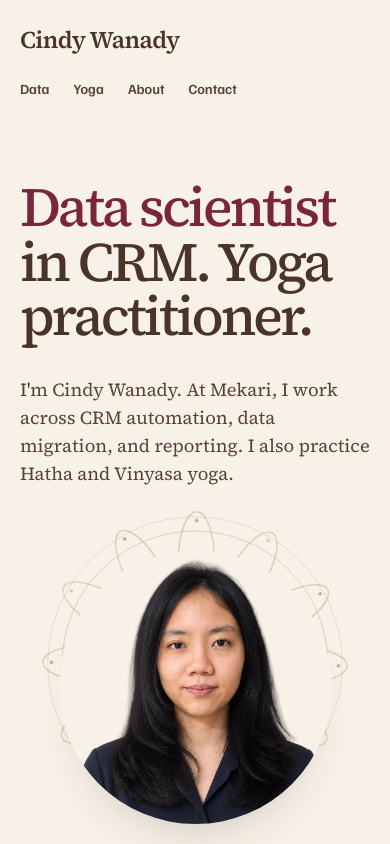
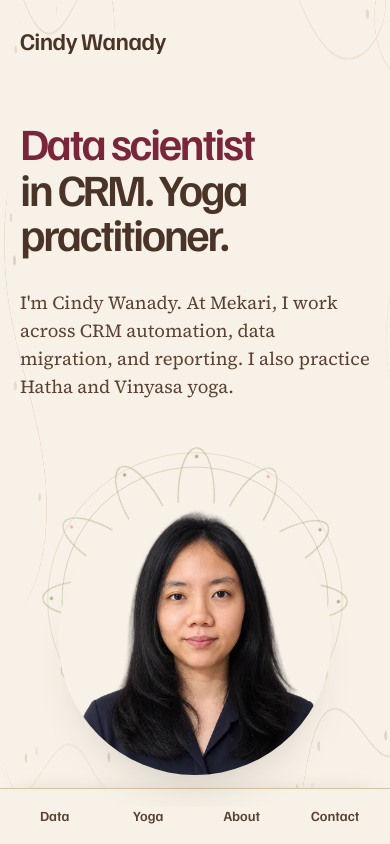
Before and after one commit to cindywanady/cindywanady.github.io, a Next.js app: page / in a window 390 px wide. Shown: the top 844 px of the page. Built offline with nearby package versions, Linux system fonts and the light colour scheme.

Commit message:
Refine mobile layout and ambient visual design

```diff
--- a/src/app/yoga/page.tsx
+++ b/src/app/yoga/page.tsx
@@ -36,9 +36,6 @@ export default function YogaPage() {
                         </li>
                     ))}
                 </ul>
-                <p className="font-display text-sm text-secondary">
-                    {page.text.styles}: {yoga.styles.join(" and ")}
-                </p>
             </Section>
 
             <Section title={page.text.sequence} lede={page.ledes.sequence}>
--- a/src/components/site/chakra-field.tsx
+++ b/src/components/site/chakra-field.tsx
@@ -15,7 +15,7 @@ export function ChakraField({ tone = "both" }: { tone?: Tone }) {
         <svg aria-hidden="true" className="chakra-field" viewBox="0 0 500 500" fill="none" xmlns="http://www.w3.org/2000/svg">
             <circle cx="250" cy="250" r="236" stroke={color.outer} strokeOpacity=".28" strokeWidth="1" />
             <circle cx="250" cy="250" r="213" stroke={color.outer} strokeOpacity=".46" strokeWidth="1" />
-            <g className="chakra-orbit" style={{ transformOrigin: "250px 250px" }}>
+            <g className="chakra-orbit">
                 {Array.from({ length: 12 }, (_, index) => (
                     <g key={index} transform={`rotate(${index * 30} 250 250)`}>
                         <ellipse cx="250" cy="84" rx="29" ry="78" stroke={color.outer} strokeOpacity=".55" strokeWidth="1.4" />
@@ -23,7 +23,7 @@ export function ChakraField({ tone = "both" }: { tone?: Tone }) {
                     </g>
                 ))}
             </g>
-            <g className="chakra-breath" style={{ transformOrigin: "250px 250px" }}>
+            <g className="chakra-breath">
                 <circle cx="250" cy="250" r="112" fill={palette.cream} fillOpacity=".76" stroke={color.inner} strokeOpacity=".36" strokeWidth="1.5" />
                 {Array.from({ length: 8 }, (_, index) => (
                     <ellipse
--- a/src/components/site/half-column.tsx
+++ b/src/components/site/half-column.tsx
@@ -20,7 +20,7 @@ export function HalfColumn({ column, tone }: { column: Column; tone: "data" | "y
         <section aria-labelledby={headingId} className={cx("practice-panel", tone === "data" ? "practice-panel-data" : "practice-panel-yoga")}>
             <h2 id={headingId} className="practice-heading">
                 <PracticeMark tone={tone} />
-                {column.heading}
+                <span>{column.heading}</span>
             </h2>
             <img
                 src={tone === "data" ? "/home-data.webp" : "/home-yoga.webp"}
--- a/src/components/site/nav-list.tsx
+++ b/src/components/site/nav-list.tsx
@@ -4,7 +4,7 @@ import { cx } from "@/utils/cx";
 /** The four section links. `current` is the href of the section being read. */
 export function NavList({ items, current }: { items: NavItem[]; current: string | null }) {
     return (
-        <ul className="flex flex-wrap items-center gap-x-6 gap-y-2">
+        <ul className="site-nav-list flex flex-wrap items-center gap-x-6 gap-y-2">
             {items.map((item) => {
                 const isCurrent = item.href === current;
                 return (
--- a/src/components/site/project-entry.tsx
+++ b/src/components/site/project-entry.tsx
@@ -12,7 +12,7 @@ export function ProjectEntry({ project, featured = false, children }: { project:
         <article
             data-featured={featured ? "" : undefined}
             className={cx(
-                "flex flex-col gap-3 rounded-2xl bg-neutral-100 transition duration-300 ease-out hover:-translate-y-1 hover:shadow-[0_24px_48px_-28px_rgba(74,52,40,0.45)] motion-reduce:transition-none motion-reduce:hover:translate-y-0",
+                "project-entry flex flex-col gap-3 rounded-sm bg-neutral-100 transition duration-300 ease-out hover:-translate-y-1 hover:shadow-[0_24px_48px_-28px_rgba(74,52,40,0.45)] motion-reduce:transition-none motion-reduce:hover:translate-y-0",
                 featured ? "p-8 md:p-10" : "p-6",
             )}
         >
--- a/src/components/site/section.tsx
+++ b/src/components/site/section.tsx
@@ -5,9 +5,9 @@ import type { ReactNode } from "react";
  */
 export function Section({ title, lede, children }: { title: string; lede?: string; children: ReactNode }) {
     return (
-        <section className="flex flex-col gap-10 pt-12 pb-20">
+        <section className="flex flex-col gap-10 border-t border-secondary pt-12 pb-20">
             <header className="grid gap-3 md:grid-cols-[1fr_1fr] md:items-end md:gap-12">
-                <h2 className="font-body text-4xl font-medium tracking-tight text-primary md:text-5xl">{title}</h2>
+                <h2 className="font-display text-4xl font-medium tracking-tight text-primary md:text-5xl">{title}</h2>
                 {lede && <p className="max-w-[32rem] leading-relaxed text-tertiary md:justify-self-end md:text-right">{lede}</p>}
             </header>
             {children}
--- a/src/components/site/site-footer.tsx
+++ b/src/components/site/site-footer.tsx
@@ -11,7 +11,7 @@ export function SiteFooter() {
                 {site.identity.name}, {new Date().getFullYear()}
             </p>
             <nav aria-label="Profiles">
-                <ul className="flex items-center gap-5">
+                <ul className="flex flex-wrap items-center gap-x-5 gap-y-2">
                     {site.identity.profiles.map((profile) => {
                         const Icon = ICONS[profile.label];
                         return (
--- a/src/components/site/site-header.tsx
+++ b/src/components/site/site-header.tsx
@@ -9,11 +9,11 @@ import { NavList } from "./nav-list";
 export function SiteHeader() {
     const current = currentNavHref(usePathname() ?? "/", site.navigation);
     return (
-        <header className="mx-auto flex w-full max-w-6xl flex-wrap items-center justify-between gap-5 px-5 py-6 md:px-8">
-            <a href="/" className="font-body text-2xl font-semibold tracking-tight text-primary hover:text-brand-700">
+        <header className="site-header mx-auto flex w-full max-w-6xl flex-wrap items-center justify-between gap-5 px-5 py-6 md:px-8">
+            <a href="/" className="font-display text-2xl font-semibold tracking-tight text-primary hover:text-brand-700">
                 {site.identity.name}
             </a>
-            <nav aria-label="Sections">
+            <nav aria-label="Sections" className="site-nav">
                 <NavList items={site.navigation} current={current} />
             </nav>
         </header>
--- a/src/styles/site.css
+++ b/src/styles/site.css
@@ -1,5 +1,5 @@
-/* Editorial type, fine rules, and a single botanical illustration give the
-   site its quiet pace. The eight client colors remain in theme.css. */
+/* The ambient layer, fine rules, and strong display type shape the site.
+   The eight client colors remain in theme.css. */
 
 @font-face {
     font-family: "Familjen Grotesk";
@@ -24,6 +24,25 @@
 
 body {
     background-color: var(--color-neutral-50);
+    isolation: isolate;
+}
+
+body::before {
+    position: fixed;
+    z-index: 0;
+    inset: 0;
+    background: url("/ambient-traces.webp") 0 100% / 110% 110% no-repeat;
+    content: "";
+    opacity: 0.16;
+    pointer-events: none;
+    animation: ambient-drift 65s ease-in-out infinite alternate;
+}
+
+.site-header,
+main,
+footer {
+    position: relative;
+    z-index: 1;
 }
 
 ::selection {
@@ -53,23 +72,25 @@ body {
 .intro-copy {
     position: relative;
     z-index: 2;
+    min-width: 0;
 }
 
 .intro-title {
     max-width: 14ch;
     margin: 0;
     color: var(--color-neutral-800);
-    font-family: var(--font-body);
-    font-size: clamp(3.9rem, 6.6vw, 6.4rem);
-    font-weight: 500;
-    line-height: 0.99;
+    font-family: var(--font-display);
+    font-size: clamp(3.6rem, 6.3vw, 6rem);
+    font-weight: 600;
+    line-height: 1.02;
     letter-spacing: -0.055em;
     text-wrap: balance;
+    overflow-wrap: anywhere;
 }
 
 .intro-shell-inner .intro-title {
     max-width: 16ch;
-    font-size: clamp(3.7rem, 5.5vw, 5.5rem);
+    font-size: clamp(3.35rem, 5vw, 5.1rem);
 }
 
 .hero-emphasis {
@@ -91,6 +112,7 @@ body {
 .intro-art {
     position: relative;
     align-self: stretch;
+    min-width: 0;
     min-height: 20rem;
 }
 
@@ -102,7 +124,7 @@ body {
 .intro-portrait {
     position: absolute;
     z-index: 2;
-    right: 12%;
+    left: 50%;
     bottom: 1rem;
     display: block;
     width: 76%;
@@ -111,6 +133,7 @@ body {
     border-radius: 50%;
     background: var(--color-neutral-50);
     box-shadow: 0 28px 54px -40px rgb(74 52 40 / 0.45);
+    transform: translateX(-50%);
 }
 
 .intro-portrait img {
@@ -124,7 +147,6 @@ body {
 }
 
 .intro-shell-inner .intro-portrait {
-    right: 12%;
     bottom: 0.4rem;
 }
 
@@ -177,7 +199,8 @@ body {
     flex-direction: column;
     gap: 1.45rem;
     min-width: 0;
-    padding-top: 0.2rem;
+    padding-top: 1rem;
+    border-top: 2px solid var(--practice-color);
 }
 
 .practice-panel-data {
@@ -194,11 +217,15 @@ body {
     gap: 0.85rem;
     margin: 0;
     color: var(--color-neutral-800);
-    font-family: var(--font-body);
+    font-family: var(--font-display);
     font-size: clamp(2.25rem, 3.4vw, 3.25rem);
     font-weight: 500;
     line-height: 1.1;
     letter-spacing: -0.035em;
+}
+
+.practice-heading span {
+    min-width: 0;
 }
 
 .practice-mark {
@@ -225,6 +252,26 @@ body {
     aspect-ratio: 16 / 10;
     object-fit: cover;
     border-radius: 0.45rem;
+}
+
+.project-entry {
+    border-top: 2px solid var(--color-neutral-300);
+}
+
+.project-entry[data-featured] {
+    border-top-color: var(--color-feature);
+}
+
+.project-entry {
+    min-width: 0;
+    overflow-wrap: anywhere;
+}
+
+.project-entry [aria-label="Tools"] li,
+.project-entry [aria-label="Tools"] span {
+    max-width: 100%;
+    white-space: normal;
+    overflow-wrap: anywhere;
 }
 
 .featured-project-image {
@@ -265,6 +312,7 @@ body {
     gap: 0.8rem;
     align-self: flex-start;
     margin-top: auto;
+    min-height: 2.75rem;
     padding: 0.55rem 0 0.3rem;
     color: var(--color-brand-700);
     border-bottom: 1px solid var(--color-brand-700);
@@ -280,11 +328,25 @@ body {
 }
 
 .chakra-orbit {
+    transform-box: view-box;
+    transform-origin: center;
     animation: chakra-turn 70s linear infinite;
 }
 
 .chakra-breath {
+    transform-box: view-box;
+    transform-origin: center;
     animation: chakra-inhale 8s ease-in-out infinite;
+}
+
+@keyframes ambient-drift {
+    from {
+        background-position: 0 100%;
+    }
+
+    to {
+        background-position: 100% 0;
+    }
 }
 
 @keyframes chakra-turn {
@@ -300,29 +362,83 @@ body {
 }
 
 @media (max-width: 760px) {
+    body {
+        padding-bottom: calc(4rem + env(safe-area-inset-bottom));
+    }
+
+    .site-nav {
+        position: fixed;
+        z-index: 10;
+        right: 0;
+        bottom: 0;
+        left: 0;
+        padding: 0.35rem max(0.5rem, env(safe-area-inset-right)) calc(0.35rem + env(safe-area-inset-bottom)) max(0.5rem, env(safe-area-inset-left));
+        background: var(--color-neutral-50);
+        border-top: 1px solid var(--color-neutral-200);
+        box-shadow: 0 -8px 24px -20px rgb(74 52 40 / 0.35);
+    }
+
+    .site-nav-list {
+        display: grid;
+        grid-template-columns: repeat(4, minmax(0, 1fr));
+        gap: 0;
+        width: 100%;
+    }
+
+    .site-nav-list li {
+        min-width: 0;
+    }
+
+    .site-nav-list a {
+        display: grid;
+        min-height: 2.75rem;
+        place-items: center;
+        padding-inline: 0.1rem;
+        text-align: center;
+        touch-action: manipulation;
+    }
+
     .intro-shell-home,
     .intro-shell-inner {
         grid-template-columns: 1fr;
         min-height: 0;
-        padding-block: 3.5rem 2rem;
+        padding-block: 2.5rem 2rem;
     }
 
     .intro-title {
-        font-size: clamp(3.45rem, 12vw, 5rem);
+        font-size: clamp(2.8rem, 9.5vw, 4.5rem);
     }
 
     .intro-shell-inner .intro-title {
-        font-size: clamp(3.25rem, 10.5vw, 4.5rem);
+        font-size: clamp(2.65rem, 8.8vw, 4.5rem);
     }
 
     .intro-art {
-        min-height: 20rem;
-        margin-top: 1rem;
+        margin-top: 1.5rem;
+    }
+
+    .intro-art-portrait {
+        width: min(100%, 22rem);
+        min-height: 0;
+        aspect-ratio: 1;
+        justify-self: center;
+    }
+
+    .intro-shell-home .intro-art-portrait {
+        width: min(100%, 24rem);
+    }
+
+    .intro-art-scene {
+        min-height: 0;
+        aspect-ratio: 16 / 10;
+    }
+
+    .intro-art-symbol {
+        min-height: 12rem;
     }
 
     .intro-shell-inner .intro-art {
-        min-height: 12rem;
-        margin-top: -1rem;
+        margin-top: 1.5rem;
     }
 
     .intro-botanical {
@@ -332,7 +448,6 @@ body {
     }
 
     .intro-portrait {
-        right: 11%;
         bottom: 0;
         width: 78%;
     }
@@ -342,10 +457,10 @@ body {
     }
 
     .intro-scene {
-        right: 50%;
-        width: min(100%, 28rem);
+        right: 0;
+        width: 100%;
         height: 100%;
-        transform: translate(50%, -50%);
+        transform: translateY(-50%);
     }
 
     .chakra-field {
@@ -363,7 +478,38 @@ body {
     }
 }
 
+@media (max-width: 240px) {
+    .site-nav-list a {
+        font-size: 0.75rem;
+    }
+
+    .practice-heading {
+        gap: 0.5rem;
+        font-size: 1.65rem;
+    }
+
+    .practice-mark {
+        width: 2rem;
+        height: 2rem;
+    }
+
+    .project-entry {
+        padding: 1rem;
+    }
+}
+
+@media (hover: none) {
+    .project-entry:hover {
+        transform: none;
+        box-shadow: none;
+    }
+}
+
 @media (prefers-reduced-motion: reduce) {
+    body::before {
+        animation: none;
+    }
+
     .chakra-orbit,
     .chakra-breath {
         animation: none;
```
Also changed, not shown: content/pages.ts (+3 -4 lines), public/ambient-traces.webp (added), 4 other files (tests, documents, lock files or other folders).
